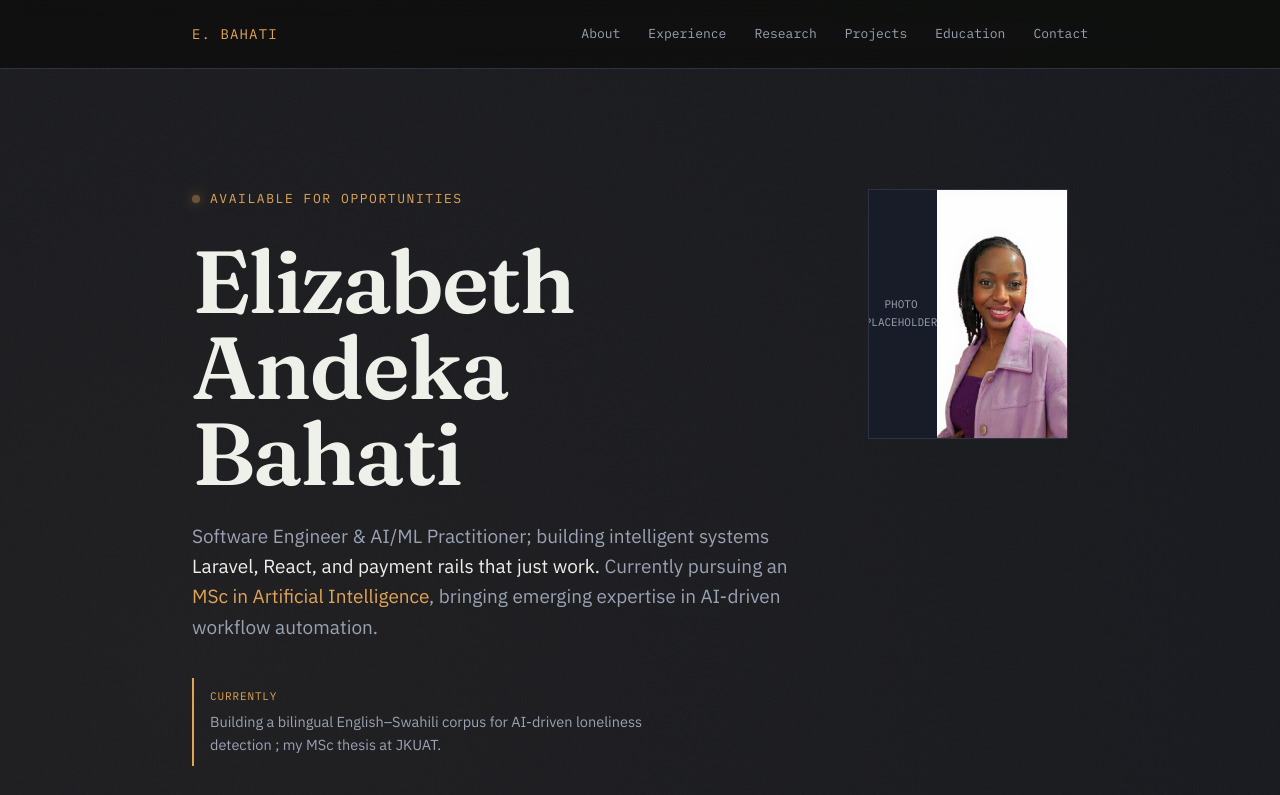
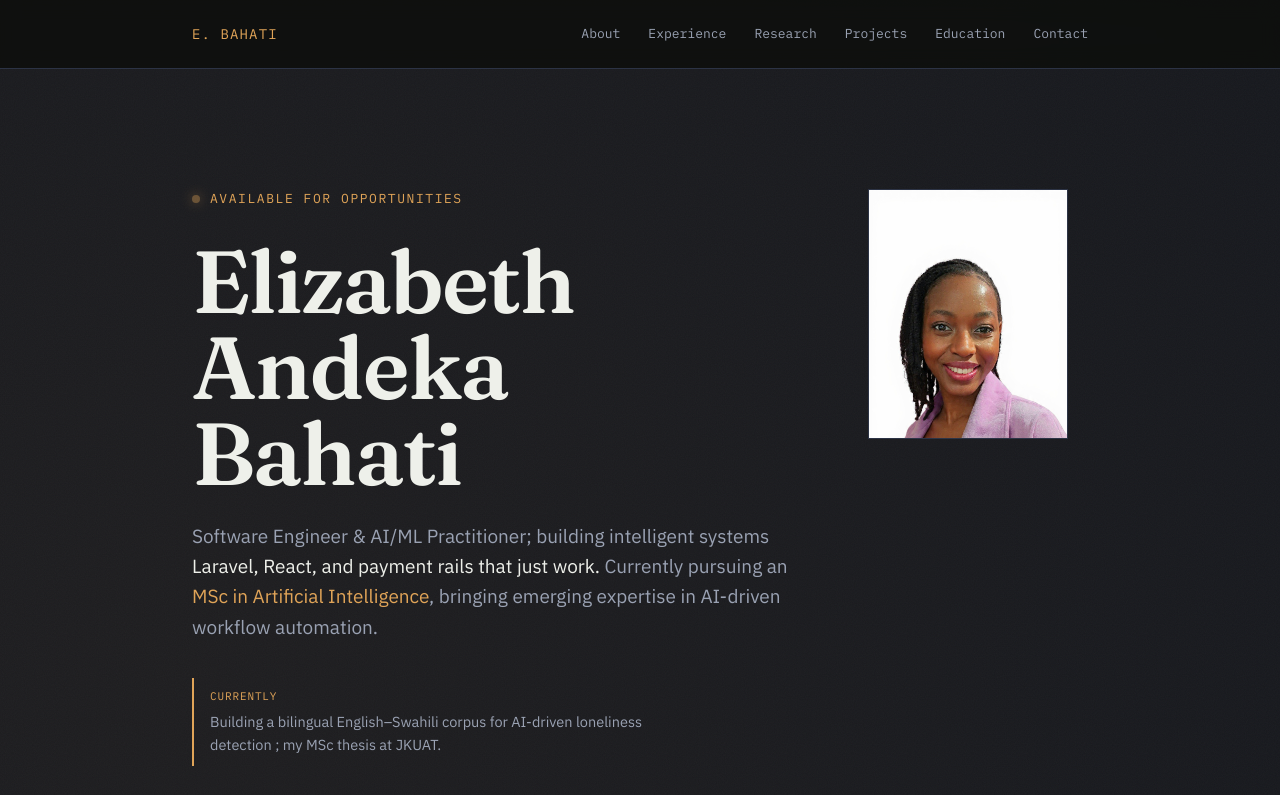
Before and after one commit to Ebahati/portfolio, a plain HTML site: page index.html in a window 1280 px wide. Shown: the top 795 px of the page. Drawn offline with Linux system fonts and the light colour scheme.

Commit message:
Remove placeholder text from photo section

```diff
--- a/index.html
+++ b/index.html
@@ -264,8 +264,7 @@
         </div>
       </div>
       <div class="photo-frame" id="photoFrame">
-        <span>PHOTO<br>PLACEHOLDER</span>
-        <img id="photoImg" src="photo.jpeg" alt="Elizabeth Andeka Bahati">
+             <img id="photoImg" src="photo.jpeg" alt="Elizabeth Andeka Bahati">
       </div>
     </div>
   </div>
```
